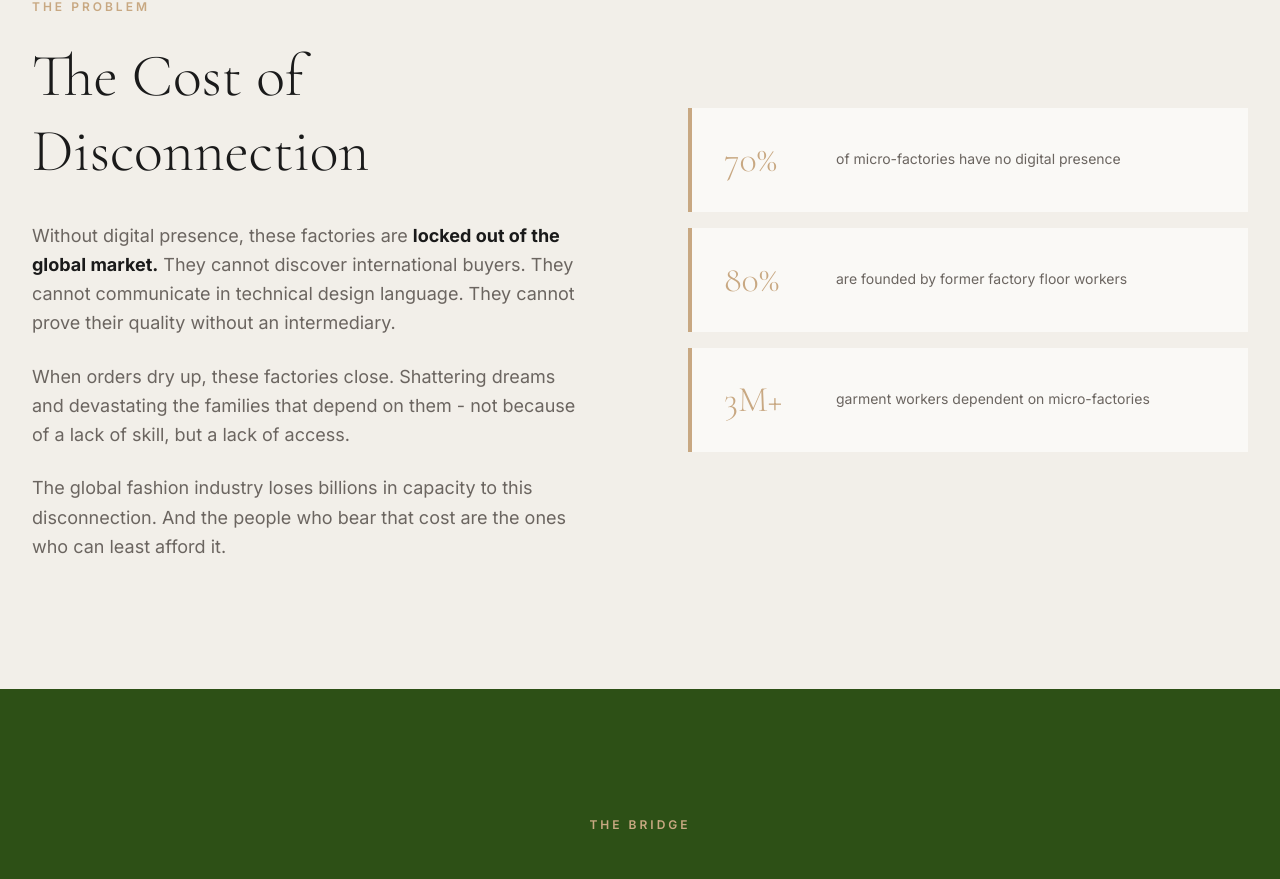
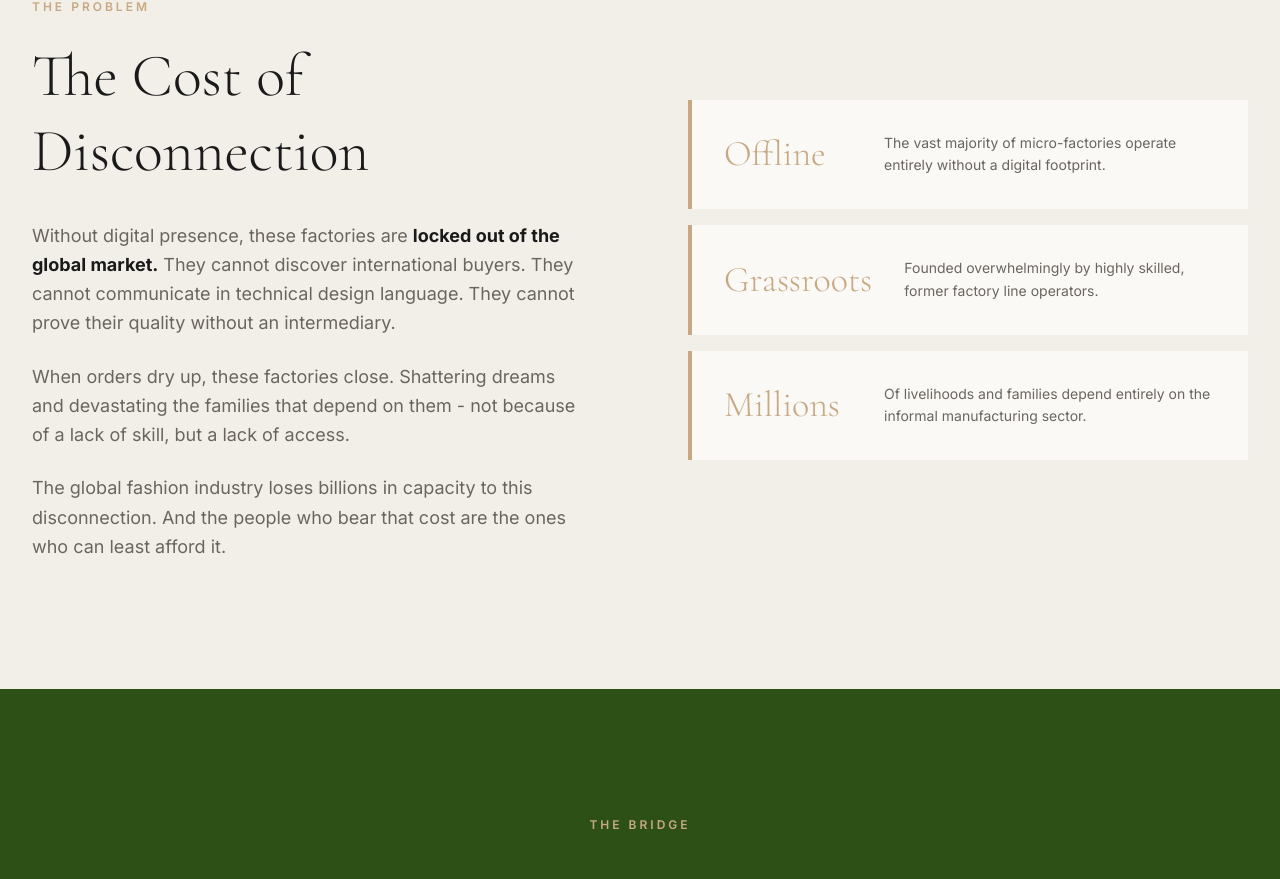
Before and after one commit to rifatkhan97/fenalt, a Next.js app: page /mission in a window 1280 px wide. Shown: the part 1560-2439 px from the top of the page. Built offline with nearby package versions, Linux system fonts and the light colour scheme.

Commit message:
content: update stat cards in The Cost of Disconnection section on mission page

```diff
--- a/app/mission/page.tsx
+++ b/app/mission/page.tsx
@@ -98,15 +98,24 @@ export default function MissionPage() {
             {/* Visual accent */}
             <div className="space-y-4">
               {[
-                { num: "70%", desc: "of micro-factories have no digital presence" },
-                { num: "80%", desc: "are founded by former factory floor workers" },
-                { num: "3M+", desc: "garment workers dependent on micro-factories" },
+                {
+                  num: "Offline",
+                  desc: "The vast majority of micro-factories operate entirely without a digital footprint.",
+                },
+                {
+                  num: "Grassroots",
+                  desc: "Founded overwhelmingly by highly skilled, former factory line operators.",
+                },
+                {
+                  num: "Millions",
+                  desc: "Of livelihoods and families depend entirely on the informal manufacturing sector.",
+                },
               ].map((stat, i) => (
                 <div
                   key={i}
                   className="flex items-center gap-8 p-8 bg-[#FAF9F6] border-l-4 border-[#C8A882]"
                 >
-                  <span className="font-display text-4xl font-light text-[#C8A882] min-w-[5rem]">
+                  <span className="font-display text-3xl sm:text-4xl font-light text-[#C8A882] min-w-[8rem] flex-shrink-0">
                     {stat.num}
                   </span>
                   <p className="text-[#6B6560] text-sm leading-relaxed">
```
